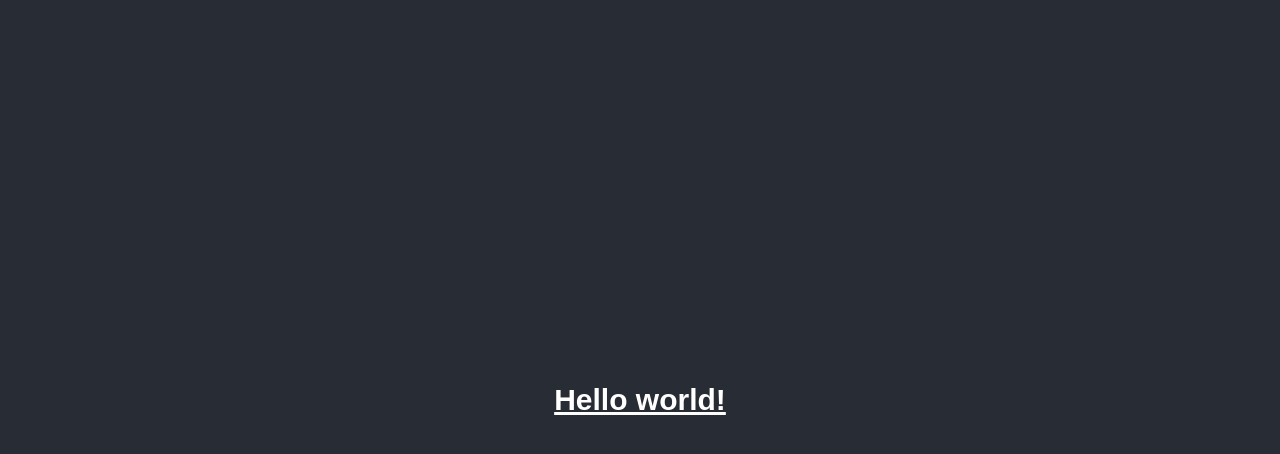
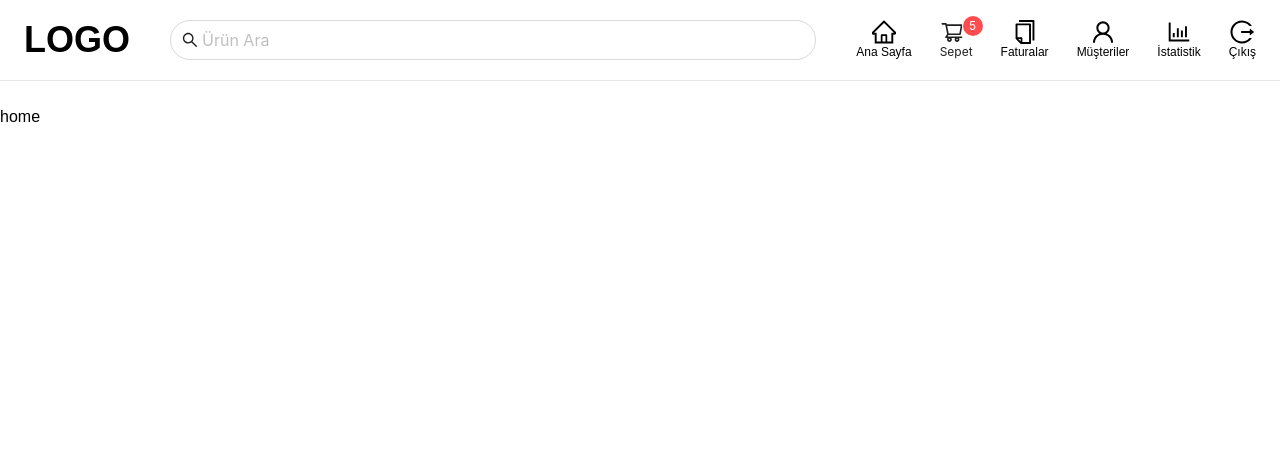
Before and after one commit to SBEGENJOV/mern-pos, a React (Create React App) app in the folder client/: page / in a window 1280 px wide. Shown: the top 454 px of the page. Built offline with nearby package versions, Linux system fonts and the light colour scheme.

Commit message:
add/header component

```diff
--- a/client/src/App.css
+++ /dev/null
@@ -1,38 +0,0 @@
-.App {
-  text-align: center;
-}
-
-.App-logo {
-  height: 40vmin;
-  pointer-events: none;
-}
-
-@media (prefers-reduced-motion: no-preference) {
-  .App-logo {
-    animation: App-logo-spin infinite 20s linear;
-  }
-}
-
-.App-header {
-  background-color: #282c34;
-  min-height: 100vh;
-  display: flex;
-  flex-direction: column;
-  align-items: center;
-  justify-content: center;
-  font-size: calc(10px + 2vmin);
-  color: white;
-}
-
-.App-link {
-  color: #61dafb;
-}
-
-@keyframes App-logo-spin {
-  from {
-    transform: rotate(0deg);
-  }
-  to {
-    transform: rotate(360deg);
-  }
-}
--- a/client/src/App.js
+++ /dev/null
@@ -1,14 +0,0 @@
-import logo from "./logo.svg";
-import "./App.css";
-
-function App() {
-  return (
-    <div className="App">
-      <header className="App-header">
-        <h1 class="text-3xl font-bold underline">Hello world!</h1>
-      </header>
-    </div>
-  );
-}
-
-export default App;
--- /dev/null
+++ b/client/src/App.jsx
@@ -0,0 +1,12 @@
+import Header from "./component/header/Header";
+
+function App() {
+  return (
+    <div className="App">
+      <Header />
+      home
+    </div>
+  );
+}
+
+export default App;
--- /dev/null
+++ b/client/src/component/header/Header.jsx
@@ -0,0 +1,90 @@
+import { Badge, Input } from "antd";
+import {
+  SearchOutlined,
+  HomeOutlined,
+  ShoppingCartOutlined,
+  CopyOutlined,
+  UserOutlined,
+  BarChartOutlined,
+  LogoutOutlined,
+} from "@ant-design/icons";
+import React from "react";
+
+const Header = () => {
+  return (
+    <div className=" border-b mb-6">
+      <header className="py-4 px-6 flex justify-between items-center  gap-10">
+        <div className="logo">
+          <a href="/">
+            <h2 className="text-2xl font-bold md:text-4xl">LOGO</h2>
+          </a>
+        </div>
+        <div className="header-search flex-1 flex justify-center">
+          <Input
+            size="large"
+            placeholder="Ürün Ara"
+            prefix={<SearchOutlined />}
+            className="rounded-full max-w-[800px]"
+          />
+        </div>
+        <div className="menu-links flex justify-between items-center gap-7 md:static fixed bottom-0 md:w-auto w-screen bg-white md:bg-transparent  left-0 md:border-t-0 border-t md:px-0 px-4 py-1 ">
+          <a
+            href={"/"}
+            className="menu-link flex flex-col items-center hover:text-blue-500 transition-all"
+          >
+            <HomeOutlined className="md:text-2xl text-xl" />
+            <span className="md:text-xs text-[10px]">Ana Sayfa</span>
+          </a>
+          <Badge count={5} offset={[0, 6]} className="md:flex hidden">
+            <a
+              href={"/"}
+              className="menu-link flex flex-col hover:text-[#40a9ff] transition-all"
+            >
+              <ShoppingCartOutlined className="md:text-2xl text-xl" />
+              <span className="md:text-xs text-[10px]">Sepet</span>
+            </a>
+          </Badge>
+          <a
+            href={"/"}
+            className="menu-link flex flex-col items-center hover:text-blue-500 transition-all"
+          >
+            <CopyOutlined className="md:text-2xl text-xl" />
+            <span className="md:text-xs text-[10px]">Faturalar</span>
+          </a>
+          <a
+            href={"/"}
+            className="menu-link flex flex-col items-center hover:text-blue-500 transition-all"
+          >
+            <UserOutlined className="md:text-2xl text-xl" />
+            <span className="md:text-xs text-[10px]">Müşteriler</span>
+          </a>
+          <a
+            href={"/"}
+            className="menu-link flex flex-col items-center hover:text-blue-500 transition-all"
+          >
+            <BarChartOutlined className="md:text-2xl text-xl" />
+            <span className="md:text-xs text-[10px]">İstatistik</span>
+          </a>
+          <a
+            href={"/"}
+            className="menu-link flex flex-col items-center hover:text-blue-500 transition-all"
+          >
+            <LogoutOutlined className="md:text-2xl text-xl" />
+            <span className="md:text-xs text-[10px]">Çıkış</span>
+          </a>
+        </div>
+        <Badge count={5} offset={[0, 6]} className="md:hidden flex">
+          <a
+            href={"/"}
+            className="menu-link flex flex-col hover:text-[#40a9ff] transition-all"
+          >
+            <ShoppingCartOutlined className="text-2xl" />
+            <span className="md:text-xs text-[10px]">Sepet</span>
+          </a>
+        </Badge>
+      </header>
+    </div>
+  );
+};
+
+export default Header;
--- a/client/src/index.js
+++ b/client/src/index.js
@@ -1,17 +1,11 @@
-import React from 'react';
-import ReactDOM from 'react-dom/client';
-import './index.css';
-import App from './App';
-import reportWebVitals from './reportWebVitals';
+import React from "react";
+import ReactDOM from "react-dom/client";
+import "./index.css";
+import App from "./App";
 
-const root = ReactDOM.createRoot(document.getElementById('root'));
+const root = ReactDOM.createRoot(document.getElementById("root"));
 root.render(
   <React.StrictMode>
     <App />
   </React.StrictMode>
 );
-
-// If you want to start measuring performance in your app, pass a function
-// to log results (for example: reportWebVitals(console.log))
-// or send to an analytics endpoint. Learn more: https://bit.ly/CRA-vitals
-reportWebVitals();
--- a/client/src/reportWebVitals.js
+++ /dev/null
@@ -1,13 +0,0 @@
-const reportWebVitals = onPerfEntry => {
-  if (onPerfEntry && onPerfEntry instanceof Function) {
-    import('web-vitals').then(({ getCLS, getFID, getFCP, getLCP, getTTFB }) => {
-      getCLS(onPerfEntry);
-      getFID(onPerfEntry);
-      getFCP(onPerfEntry);
-      getLCP(onPerfEntry);
-      getTTFB(onPerfEntry);
-    });
-  }
-};
-
-export default reportWebVitals;
```
Also changed, not shown: client/src/setupTests.js (deleted, +0 -5 lines), client/src/logo.svg (deleted), 1 other file (tests, documents, lock files or other folders).
